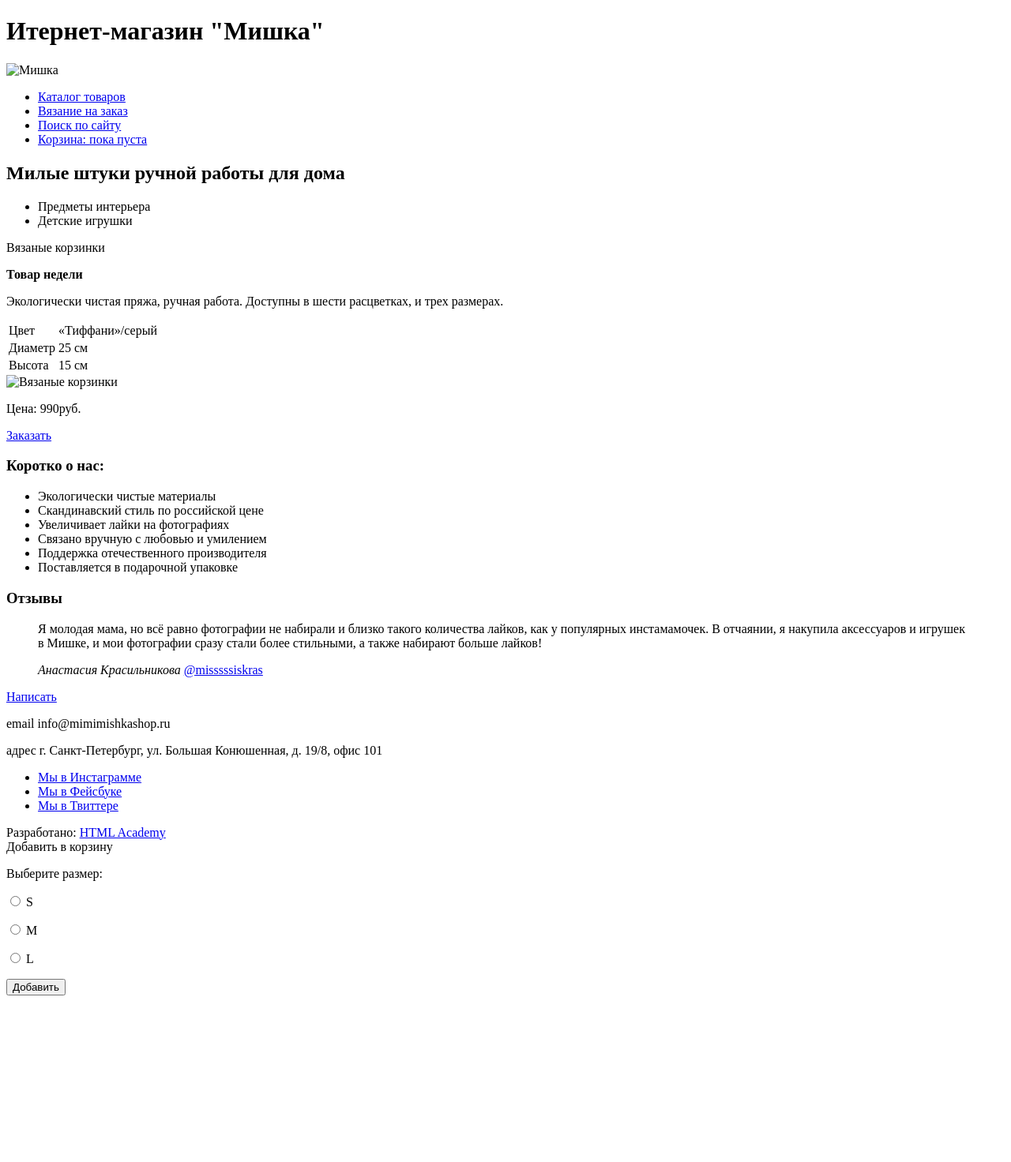
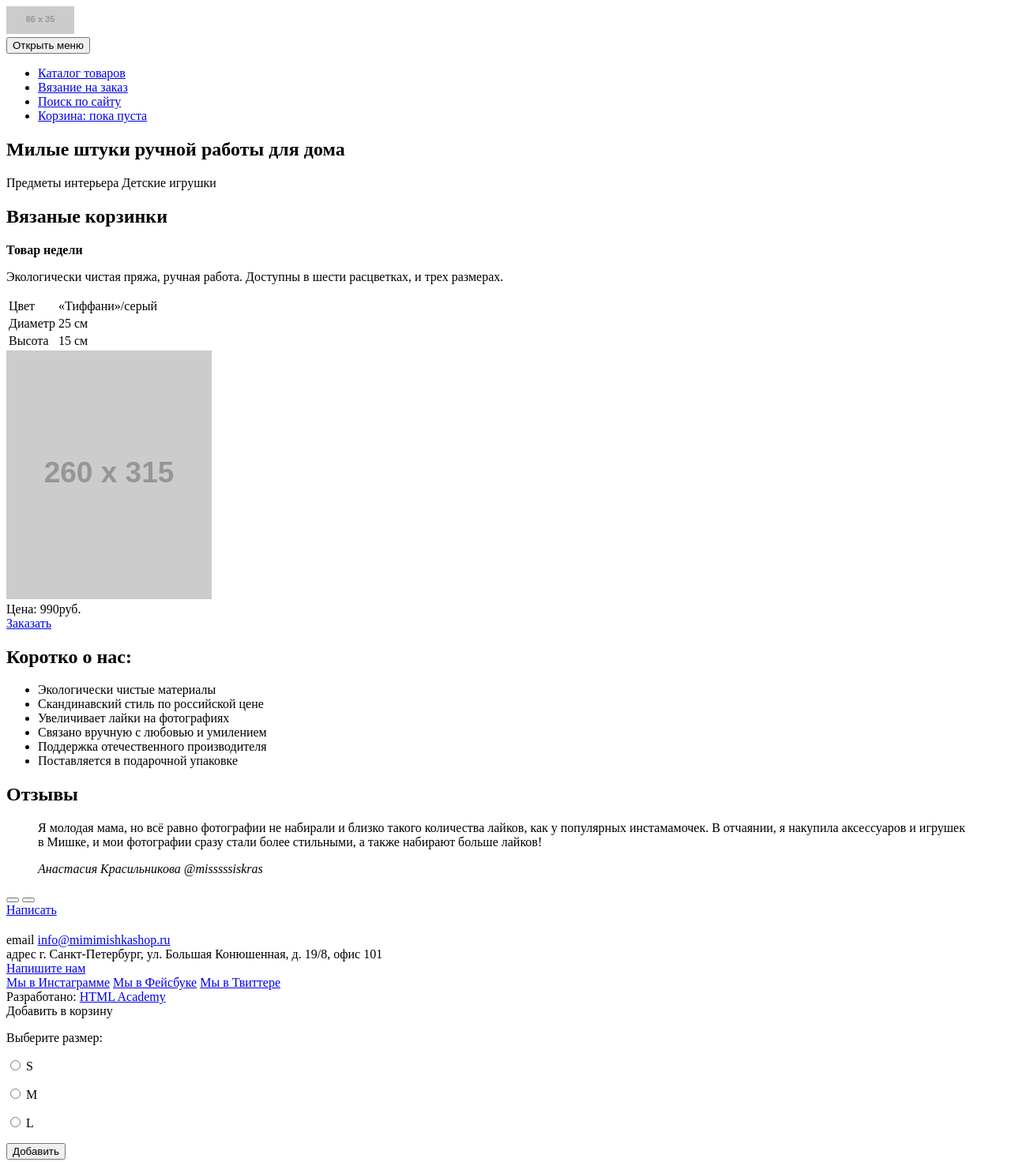
Before and after one commit to Kate9090/244574-mishka, a website: page index.html in a window 1280 px wide. Shown: the whole page at 79% size. Before the commit the page ends 1269 px from the top, so only its background shows below. Drawn offline with Linux system fonts and the light colour scheme; placeholder pictures from the web are drawn by us.

Commit message:
Исправил замечания №1

```diff
--- a/index.html
+++ b/index.html
@@ -8,13 +8,13 @@
   </head>
   <body>
     <header class="main-header">
-      <h1 class="visualy-hidden">Итернет-магазин "Мишка"</h1>
+      <div class="main-header__top">
         <a class="logo">
-        <img src="#" alt="Мишка">
+          <img class="logo__img" src="http://placehold.it/86x35" alt="Мишка" width="86" height="35">
         </a>
         <nav class="main-menu main-menu--closed main-menu--nojs">
-        <span class="main-menu__toggle main-menu__toggle--close"><!-- --></span>
-        <div class="main-menu__conteiner">
+          <button class="main-menu__toggle main-menu__toggle--close" type="button">Открыть меню</button>
+          <div class="main-menu__container">
             <ul class="main-menu__list">
               <li class="main-menu__item">
                 <a class="main-menu__link" href="catalog.html">Каталог товаров</a>
@@ -25,60 +25,49 @@
               <li class="main-menu__item">
                 <a class="main-menu__link main-menu__link--search" href="#">Поиск по сайту</a>
               </li>
-            <!-- Тут добавил еще один независимый блок cart, чтобы на него навесить логику смену состояния корзины,
-                может еще где-то пригодится.
-                А внешний вид конкретно для меню - это main-menu__item и main-menu__link.
-            -->
-            <li class="main-menu__item cart">
-              <a class="main-menu__link main-menu__link--cart" href="#">Корзина: <span class="cart__state">пока пуста</span></a>
+              <li class="main-menu__item">
+                <a class="main-menu__link main-menu__link--cart" href="#">Корзина: <span>пока пуста</span></a>
               </li>
             </ul>
           </div>
         </nav>
+      </div>
     </header>
     <section class="promo">
-      <div class="promo__header">
-        <h2 class="promo__title">Милые штуки ручной работы для дома</h2>
-      </div>
+      <h1 class="promo__title">Милые штуки ручной работы для дома</h1>
       <div class="promo__categories">
-        <ul class="categories">
-          <li class="categories__item categories__item--interior">
-            <a class="categories__link">Предметы интерьера</a>
-          </li>
-          <li class="categories__item categories__item--toys">
-            <a class="categories__link">Детские игрушки</a>
-          </li>
-        </ul>
+        <a class="promo__link promo__link--interior">Предметы интерьера</a>
+        <a class="promo__link promo__link--toys">Детские игрушки</a>
       </div>
     </section>
-    <article class="best-seller">
-      <p class="best-seller__title">Вязаные корзинки</p>
-      <strong class="best-seller__state">Товар недели</strong>
+    <section class="best-seller">
+      <h2 class="best-seller__title">Вязаные корзинки</h2>
+      <b class="best-seller__state">Товар недели</b>
       <p class="best-seller__description">
         Экологически чистая пряжа, ручная работа. Доступны в шести расцветках, и трех размерах.
       </p>
       <table class="best-seller__table">
         <tr class="best-seller__table-row">
-          <td class="best-seller__field">Цвет</td>
-          <td class="best-seller__value">«Тиффани»/серый</td>
+          <td class="best-seller__table-cell">Цвет</td>
+          <td class="best-seller__table-cell best-seller__table-cell--value">«Тиффани»/серый</td>
         </tr>
         <tr class="best-seller__table-row">
-          <td class="best-seller__field">Диаметр</td>
-          <td class="best-seller__value">25 см</td>
+          <td class="best-seller__table-cell">Диаметр</td>
+          <td class="best-seller__table-cell best-seller__table-cell--value">25 см</td>
         </tr>
         <tr class="best-seller__table-row">
-          <td class="best-seller__field">Высота</td>
-          <td class="best-seller__value">15 см</td>
+          <td class="best-seller__table-cell">Высота</td>
+          <td class="best-seller__table-cell best-seller__table-cell--value">15 см</td>
         </tr>
       </table>
-      <div class="best-seller__img">
-        <img src="#" alt="Вязаные корзинки">
+      <div class="best-seller__image">
+        <img src="http://placehold.it/260x315" alt="Вязаные корзинки" width="260" height="315">
       </div>
-      <p class="best-seller__price">Цена: 990руб.</p>
+      <div class="best-seller__price">Цена: 990руб.</div>
       <a class="best-seller__order btn" href="#">Заказать</a>
-    </article>
+    </section>
     <section class="features">
-      <h3 class="features__title">Коротко о нас:</h3>
+      <h2 class="features__title">Коротко о нас:</h2>
       <ul class="features__list">
         <li class="features__item features__item--ecological">Экологически чистые материалы</li>
         <li class="features__item features__item--price">Скандинавский стиль по российской цене</li>
@@ -90,58 +79,54 @@
     </section>
     <section class="reviews">
       <div class="reviews__container">
-        <h3 class="reviews__title">Отзывы</h3>
+        <h2 class="reviews__title">Отзывы</h2>
         <div class="reviews__items">
           <blockquote class="reviews__item">
             <p class="reviews__text">
               Я молодая мама, но всё равно фотографии не набирали и близко такого количества лайков, как у популярных инстамамочек. В отчаянии, я накупила аксессуаров и игрушек в Мишке, и мои фотографии сразу стали более стильными, а также набирают больше лайков!
             </p>
-            <cite class="reviews__author">Анастасия Красильникова</cite>
-            <a class="reviews__link" href="#">@misssssiskras</a>
+            <cite class="reviews__author">Анастасия Красильникова <span class="reviews__author-contact">@misssssiskras</span></cite>
           </blockquote>
           <!-- Ещё слайды -->
         </div>
-        <span class="reviews__btn reviews__btn--prev"><!-- --></span>
-        <span class="reviews__btn reviews__btn--next"><!-- --></span>
-        <a class="reviews__write" href="#">Написать</a>
+        <div class="reviews__btns">
+          <button class="reviews__btn reviews__btn--prev" type="button"><!-- --></button>
+          <button class="reviews__btn reviews__btn--next" type="button"><!-- --></button>
+        </div>
+        <a class="reviews__write btn" href="#">Написать</a>
       </div>
     </section>
     <section class="contacts">
-      <p class="contacts__item">
+      <h2 class="contacts__title"></h2>
+      <div class="contacts__item">
         <span class="contacts__field">email</span>
-        <span class="contacts__text">info@mimimishkashop.ru</span>
-      </p>
-      <p class="contacts__item">
+        <a class="contacts__text" href="#">info@mimimishkashop.ru</a>
+      </div>
+      <div class="contacts__item">
         <span class="contacts__field">адрес</span>
         <span class="contacts__text">г. Санкт-Петербург, ул. Большая Конюшенная, д. 19/8, офис 101</span>
-      </p>
+      </div>
       <div class="map"></div>
-      <a class="contacts__write btn" href="#"></a>
+      <a class="contacts__write btn" href="#">Напишите нам</a>
     </section>
     <footer class="main-footer">
-      <div class="main-footer__container">
       <div class="main-footer__social">
-          <ul class="social-links">
-            <li class="social-links__item">
-              <a class="social-link" href="#">Мы в Инстаграмме</a>
-            </li>
-            <li class="social-links__item">
-              <a class="social-link" href="#">Мы в Фейсбуке</a>
-            </li>
-            <li class="social-links__item">
-              <a class="social-link" href="#">Мы в Твиттере</a>
-            </li>
-          </ul>
-        </div>
-        <div class="main-footer__copyright copyright">
-          <span class="copyright__text">Разработано:</span>
-          <a class="copyright__link" href="#">HTML Academy</a>
+        <div class="social-links">
+          <a class="social-link social-link--insta" href="#">Мы в Инстаграмме</a>
+          <a class="social-link social-link--fb" href="#">Мы в Фейсбуке</a>
+          <a class="social-link social-link--tw" href="#">Мы в Твиттере</a>
         </div>
       </div>
+      <div class="main-footer__copyright">
+        <span class="main-footer__copyright-text">Разработано:</span>
+        <a class="main-footer__copyright-link" href="#">HTML Academy</a>
+      </div>
     </footer>
+
+    <div class="modal modal--open">
+      <div class="modal__title">Добавить в корзину</div>
+      <p class="modal__description">Выберите размер:</p>
       <form class="to-cart" action="#" method="get">
-      <div class="to-cart__title">Добавить в корзину</div>
-      <p class="to-cart__description">Выберите размер:</p>
         <div class="to-cart__sizes">
           <p class="to-cart__size">
             <input class="to-cart__radio" id="s-size" type="radio" name="size" value="s">
@@ -155,8 +140,9 @@
             <input class="to-cart__radio" id="l-size" type="radio" name="size" value="l">
             <label class="to-cart__label" for="l-size">L</label>
           </p>
-        <button class="to-cart__submit" type="submit">Добавить</button>
         </div>
+        <button class="to-cart__submit btn" type="submit">Добавить</button>
       </form>
+    </div>
   </body>
 </html>
```
Also changed, not shown: catalog.html (+43 -33 lines), form.html (+27 -15 lines). Lines whose indentation alone changed are shown as unchanged.
